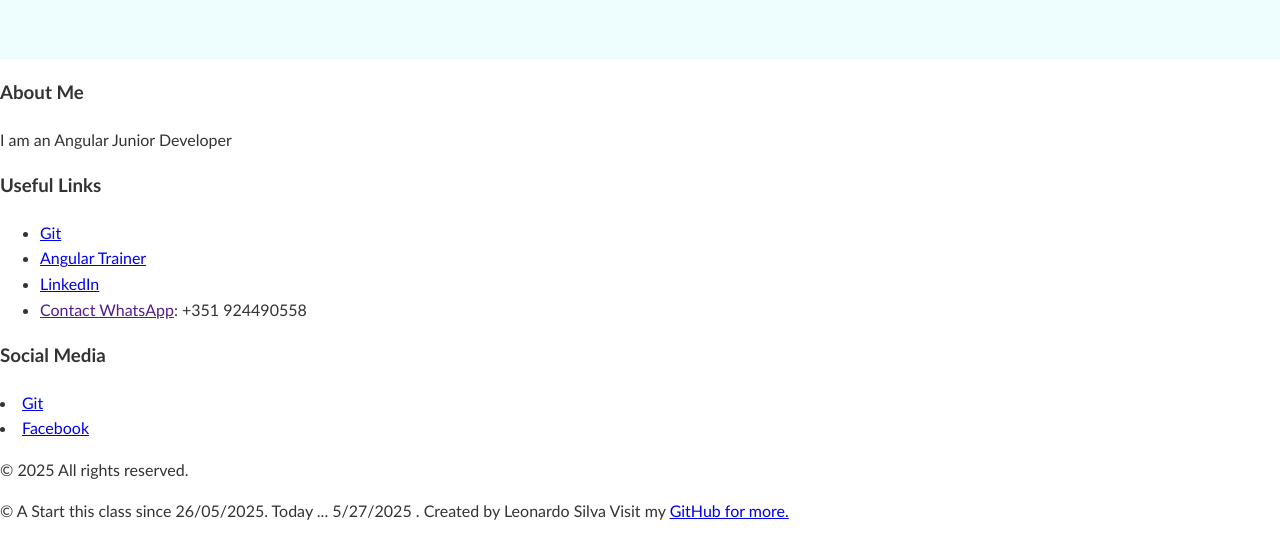
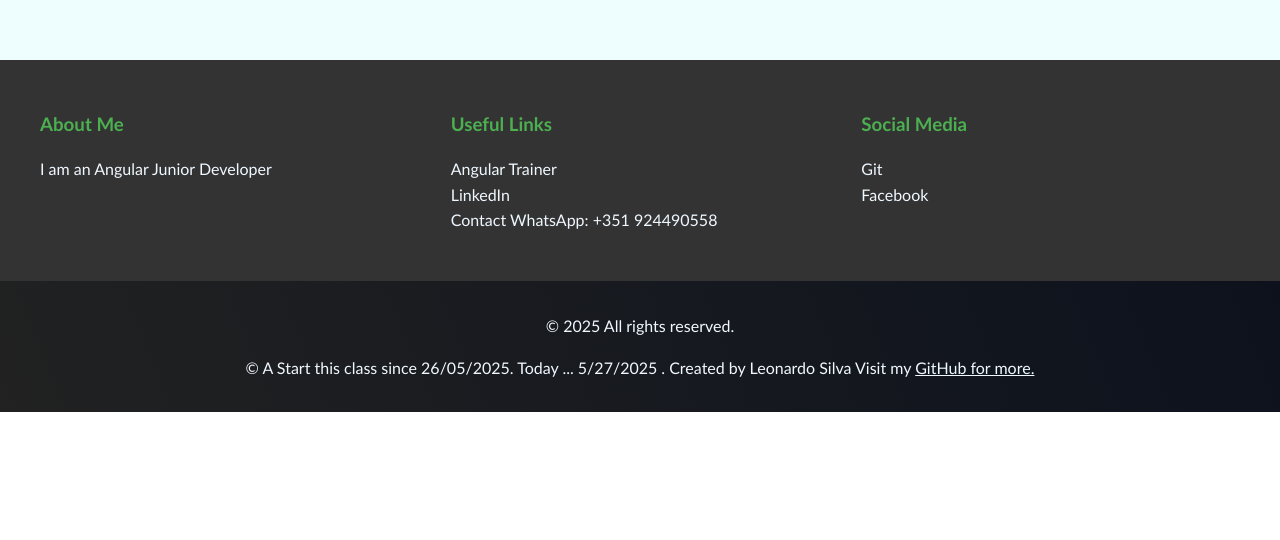
Before and after one commit to LeoViolet/starting-class-hit, an Angular app in the folder starting/: page / in a window 1280 px wide. Shown: the part 770-1310 px from the top of the page. After the commit the page ends 1182 px from the top, so only its background shows below. Built offline with nearby package versions, Linux system fonts and the light colour scheme.

Commit message:
fim da aula03, footer.component.html, footer.component.ts, footer.component.css estão feitos

```diff
--- a/starting/src/app/components/body/footer/footer.component.css
+++ b/starting/src/app/components/body/footer/footer.component.css
@@ -0,0 +1,62 @@
+.site-footer {
+    background: var(--background-color-code);
+    color: var(--text-color-light);
+    padding: 2rem 0 0;
+    background-size: var(--animation-background-size);
+    animation: var(--animation-move-gradient);
+    margin-top: auto;
+}
+
+.footer-content {
+    display: flex;
+    justify-content: space-between;
+    max-width: 1200px;
+    margin: 0 auto;
+    padding: 0 1.5rem;
+    flex-wrap: wrap;
+    gap: 2rem;
+}
+
+.footer-section {
+    flex: 1;
+    min-width: 200px;
+}
+
+.footer-section h3 {
+    margin-bottom: 1rem;
+    color: var(--text-color-h3)
+}
+.footer-section ul {
+    list-style: none;
+    padding: 0;
+}
+.footer-section a {
+    color: var(--text-color-light);
+    text-decoration: none;
+    transition: color 0.3s;
+}
+.footer-section a:hover {
+    color: var(--text-hover)
+}
+
+.footer-bottom {
+    text-align: center;
+    padding: 1rem ;
+    background: var(--secondary-doc-color);
+    background-size: var(--animation-background-size);
+    animation: var(--animation-move-gradient);
+    margin-top: 2rem;
+}
+
+a{
+    color: var(--text-color-light);
+    &:hover {
+        color: var(--text-hover);
+    }
+}
+
+@media (max-width: 768px) {
+    .footer-content{
+        flex-direction: column;
+    }
+}
--- a/starting/src/app/components/body/footer/footer.component.html
+++ b/starting/src/app/components/body/footer/footer.component.html
@@ -7,7 +7,6 @@
             <div class="footer-section">
                 <h3>Useful Links</h3>
                 <ul>
-                    <li><a href="https://github.com/LeoViolet" target="_blank" rel="noreferrer">Git</a></li>
                     <li><a href="https://ebook-angular-dev.web.app/" target="_blank" rel="noreferrer">Angular Trainer</a></li>
                     <li><a href="https://www.linkedin.com" target="_blank" rel="noreferrer">LinkedIn</a></li>
                     <li><a href="">Contact WhatsApp</a>: +351 924490558</li>
@@ -15,10 +14,10 @@
             </div>
             <div class="footer-section">
                 <h3>Social Media</h3>
-                <div class="social-links">
+                    <ul>
                     <li><a href="https://github.com/LeoViolet" target="_blank" rel="noreferrer">Git</a></li>
                     <li><a href="https://www.facebook.com/" target="_blank" rel="noreferrer">Facebook</a></li>
-                </div>
+                    </ul>
             </div>
         </div>
         <div class="footer-bottom">
--- a/starting/src/app/components/body/footer/footer.component.ts
+++ b/starting/src/app/components/body/footer/footer.component.ts
@@ -18,7 +18,7 @@ export class FooterComponent implements OnInit {
   };
   // Construtor do Angular
   ngOnInit(): void {
-
+    console.log(`Eu sou Template Literal: ${this.dateTime.day}`);
   };
   /**Uso quando tenho um botão no html que precisa mudar de rota assim que for clicado */
   ChangeRoute () {
--- a/starting/src/styles.css
+++ b/starting/src/styles.css
@@ -16,6 +16,7 @@ body { margin: 0; font-family: Roboto, "Helvetica Neue", sans-serif; }
     --text-color-light: aliceblue;
     --secondary-color: rgba(204, 33, 33, 0.959);
     --text-color: rgba(0, 0, 0, 0.726);
+    --text-color-h3: #4caf50;
     --text-hover: rgba(13, 102, 236, 0.726);
     --text-hover2: #007bff;
     --text-color-focus:rgba(0, 123, 255, 0.3);
```
Also changed, not shown: 1 other file (tests, documents, lock files or other folders).
